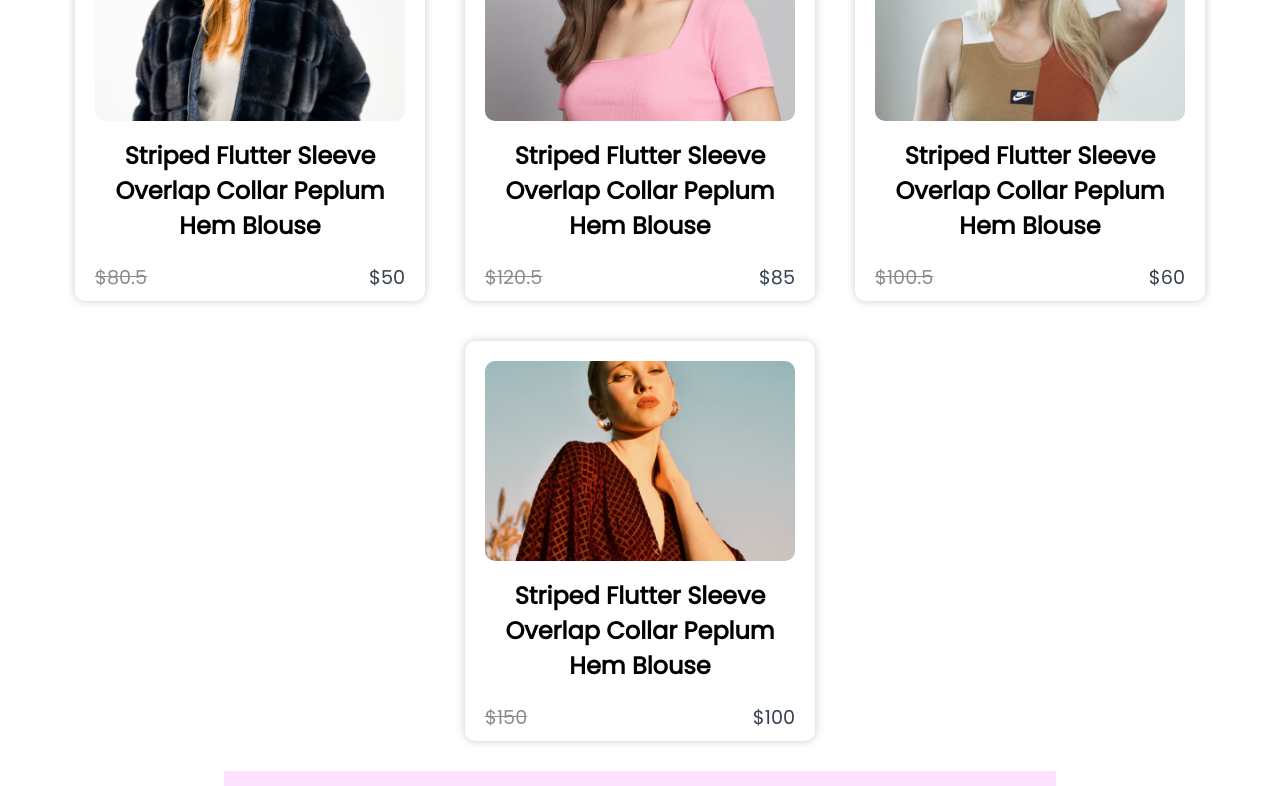
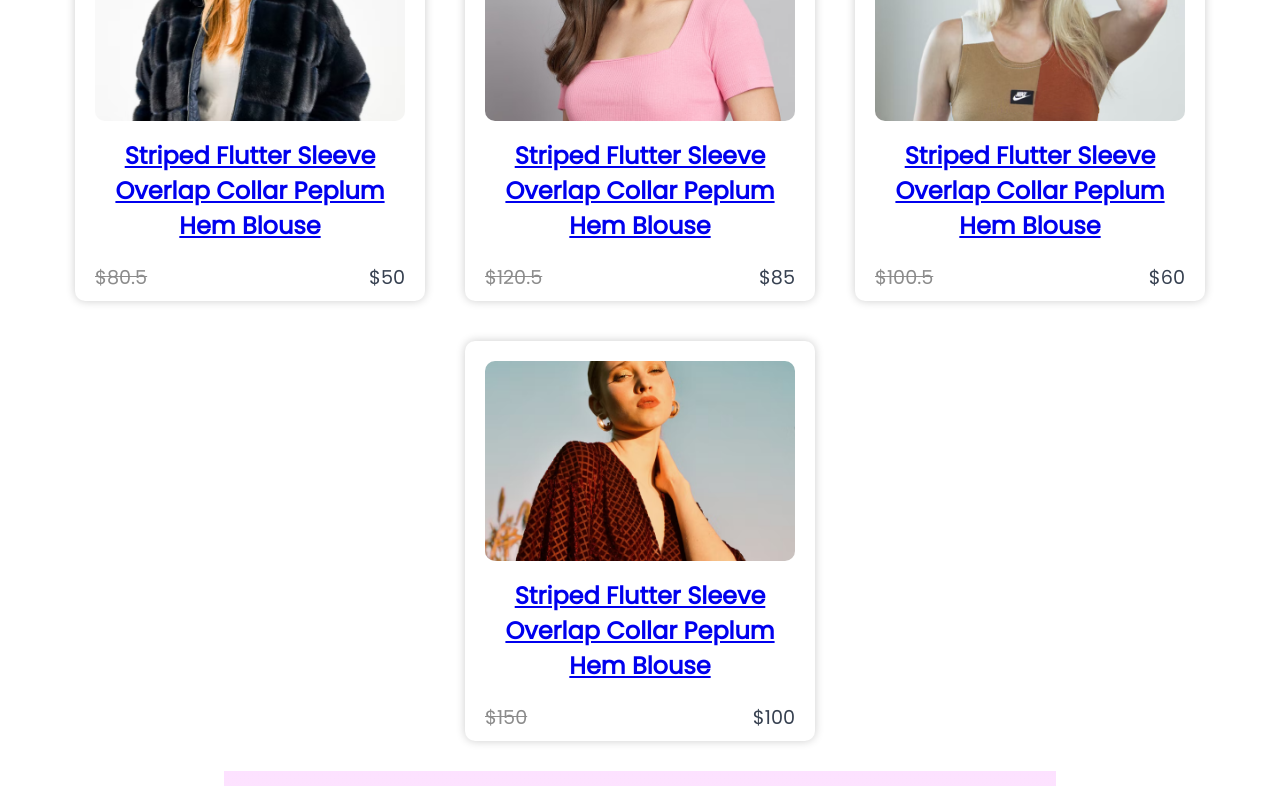
Before and after one commit to ArnaldoGonzalez81318/React-E-Commerce, a React (Create React App) app in the folder frontend/: page / in a window 1280 px wide. Shown: the part 1120-1906 px from the top of the page. Built offline with nearby package versions, Linux system fonts and the light colour scheme.

Commit message:
Update item.jsx

```diff
--- a/frontend/src/Components/Item/item.jsx
+++ b/frontend/src/Components/Item/item.jsx
@@ -12,7 +12,9 @@ const Item = (props) => {
         </Link>
       </div>
       <div className="item-details">
-        <h3>{props.name}</h3>
+        <Link to={`/product/${props.id}`} onClick={() => window.scrollTo(0, 0)}>
+          <h3>{props.name}</h3>
+        </Link>
         <div className="item-price">
           <p className="item-price-old">${props.old_price}</p>
           <p className="item-price-new">${props.new_price}</p>
```
